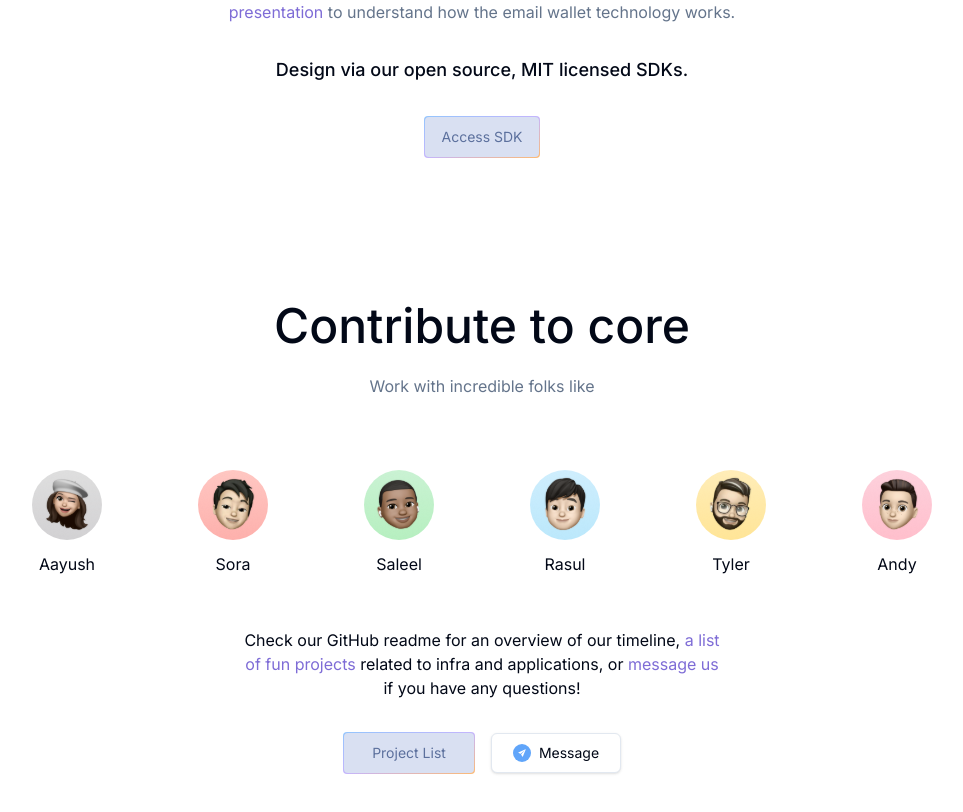
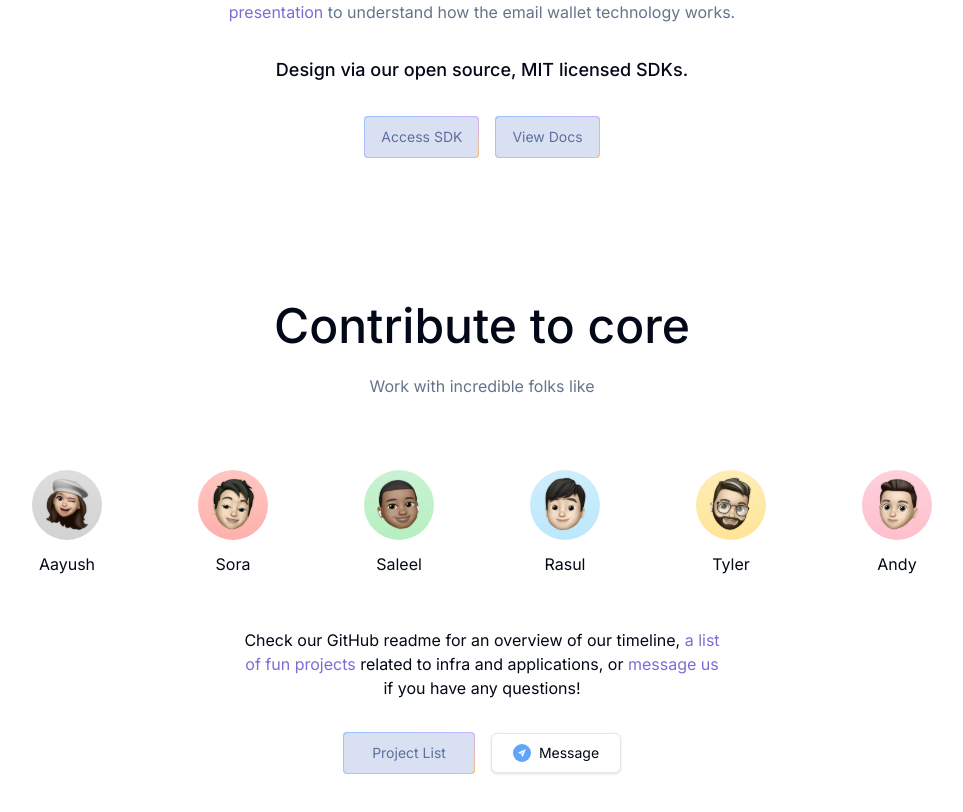
Before and after one commit to zkemail/prove.email-old, a Next.js app: page / in a window 1280 px wide. Shown: the part 2047-2859 px from the top of the page, without its empty margins (158-1121 px from the left). Built offline with nearby package versions, Linux system fonts and the light colour scheme.

Commit message:
add docs links

```diff
--- a/src/components/BuildYourOwn.tsx
+++ b/src/components/BuildYourOwn.tsx
@@ -79,7 +79,8 @@ const BuildYourOwn = () => {
         <h3 className="font-medium text-lg">
           Design via our open source, MIT licensed SDKs.
         </h3>
-        <div className="bg-gradient-to-br from-blue-300 via-violet-300 to-orange-300 rounded p-[1px] w-fit self-center">
+        <div className="flex gap-4 self-center">
+          <div className="bg-gradient-to-br from-blue-300 via-violet-300 to-orange-300 rounded p-[1px] w-fit">
             <Link
               href={"https://www.npmjs.com/search?q=%40zk-email"}
               target="_blank"
@@ -91,6 +92,19 @@ const BuildYourOwn = () => {
               Access SDK
             </Link>
           </div>
+          <div className="bg-gradient-to-br from-blue-300 via-violet-300 to-orange-300 rounded p-[1px] w-fit">
+            <Link
+              href={"https://prove.email/docs.html"}
+              target="_blank"
+              className={cn(
+                buttonVariants({ variant: "ghost" }),
+                "bg-tertiary dark:bg-tertiary-foreground text-tertiary-foreground font-normal dark:text-primary rounded hover:dark:bg-tertiary-foreground/80"
+              )}
+            >
+              View Docs
+            </Link>
+          </div>
+        </div>
       </motion.div>
     </MaxWidthWrapper>
   );
--- a/src/components/Headers.tsx
+++ b/src/components/Headers.tsx
@@ -16,7 +16,7 @@ const routes = [
   },
   {
     name: "Docs",
-    pathname: "https://github.com/zkemail",
+    pathname: "https://prove.email/docs.html",
   },
   {
     name: "Demos",
```
Lines whose indentation alone changed are shown as unchanged.
